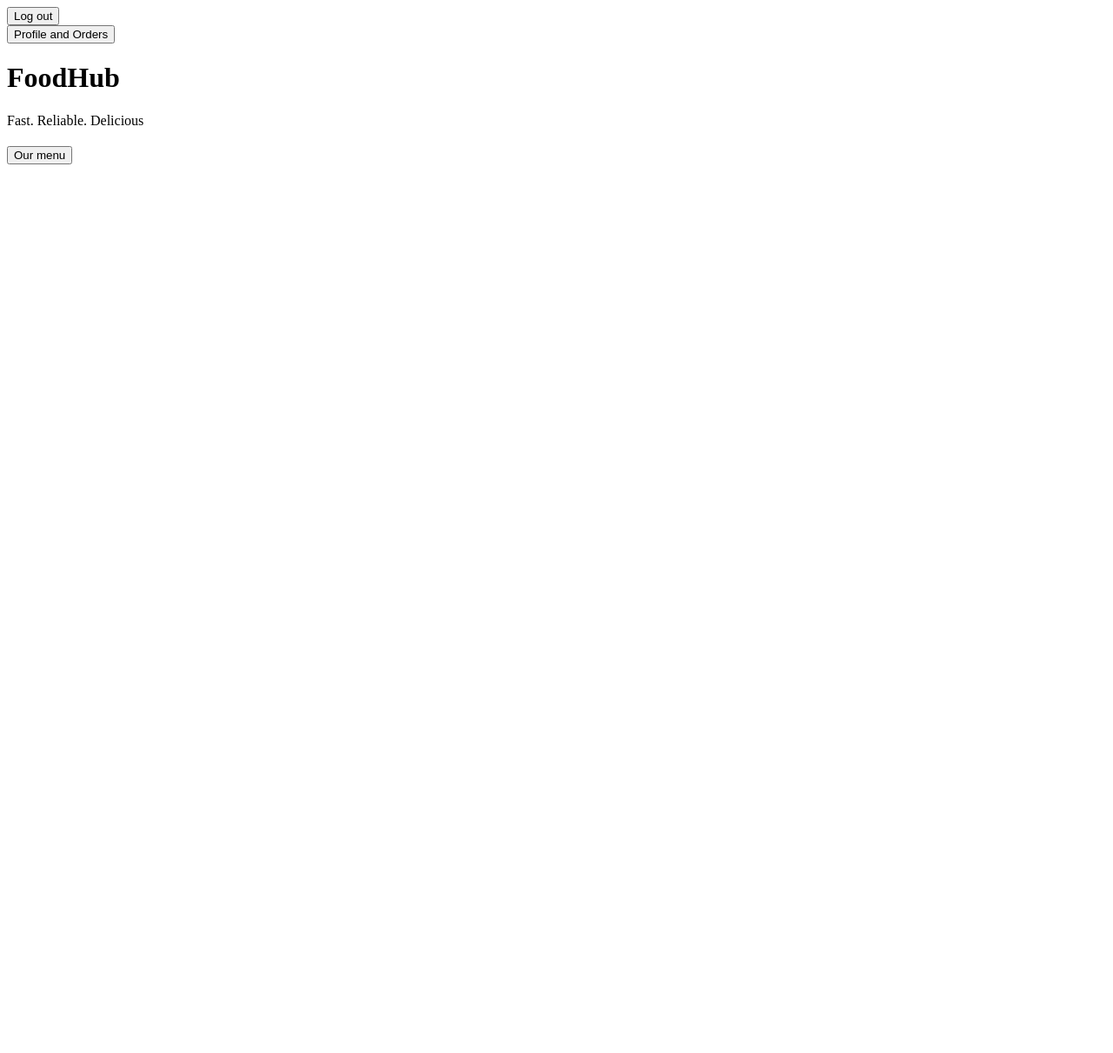
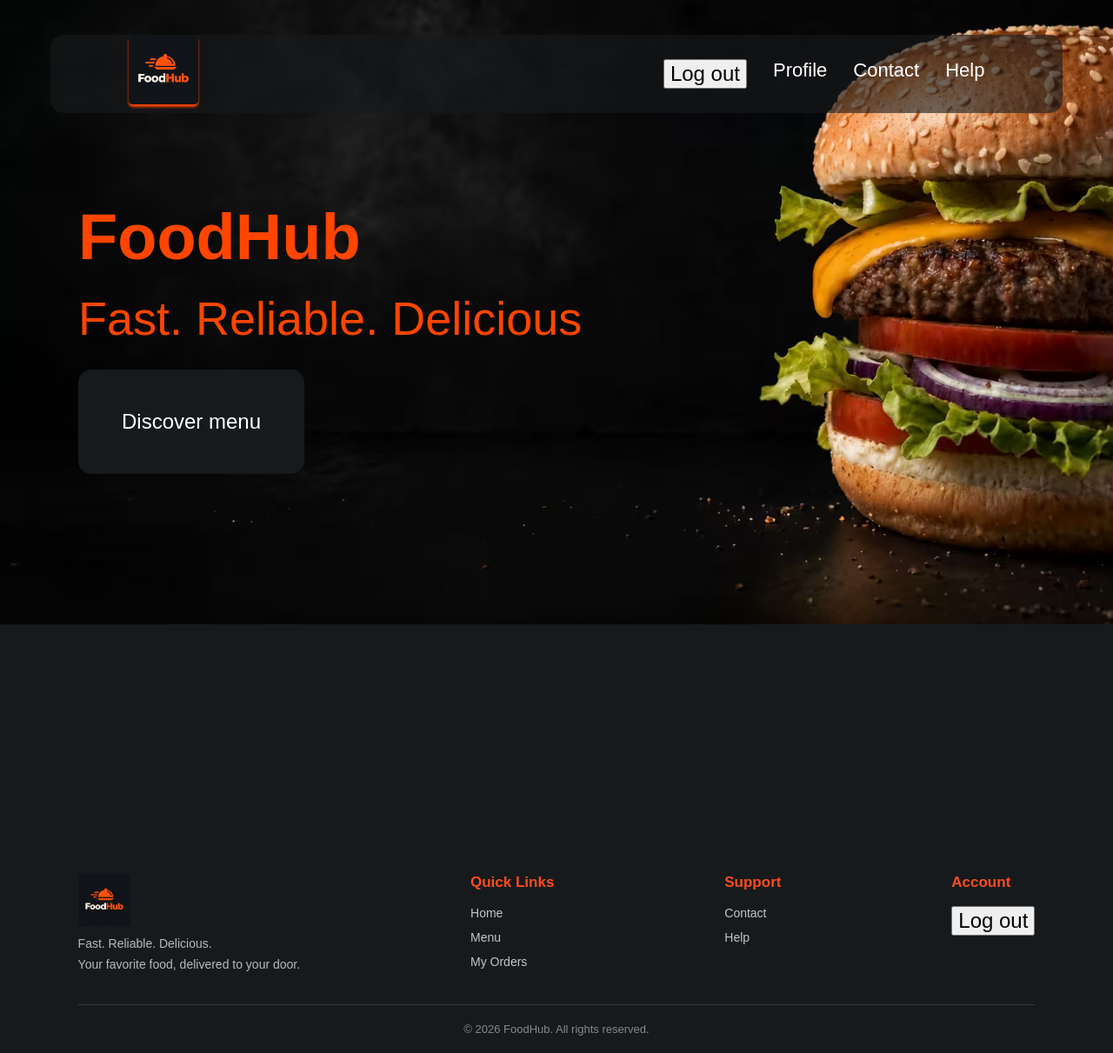
Before and after one commit to Deezer7/FoodHub, a website: page public/indexLoggedIn.html in a window 1280 px wide. Shown: the whole page at 87% size. Before the commit the page ends 800 px from the top, so only its background shows below. Drawn offline with Linux system fonts and the light colour scheme; no server answers; files whose address does not match are found by name; a web font is replaced by a local one.

Commit message:
Finally finished with exams, continuing with css

```diff
--- a/public/indexLoggedIn.html
+++ b/public/indexLoggedIn.html
@@ -4,19 +4,66 @@
     <meta charset="UTF-8" />
     <meta name="viewport" content="width=device-width, initial-scale=1.0" />
     <title>FoodHub</title>
+    <link rel="stylesheet" href="/public/style.css">
+    <link rel="preconnect" href="https://fonts.googleapis.com">
+    <link rel="preconnect" href="https://fonts.gstatic.com" crossorigin>
+    <link href="https://fonts.googleapis.com/css2?family=Montserrat:ital,wght@0,100..900;1,100..900&display=swap" rel="stylesheet">
+    <link href="https://fonts.googleapis.com/css2?family=Asap+Sharp:ital,wght@0,100..900;1,100..900&family=Montserrat:ital,wght@0,100..900;1,100..900&display=swap" rel="stylesheet">
   </head>
   <body>
 
-    <form action="/logOut" method="post"><button type="submit">Log out</button></form>
-    <a href="/my"><button>Profile and Orders</button></a>
-    <h1>FoodHub</h1>
-    <p>Fast. Reliable. Delicious</p>
+
+
+    <header>
+  <div class="hat">
+    <img src="/foto/logoFH.png" alt="logo" width="80px" height="80px" > <div class="links"><form action="/logOut" method="post"><button type="submit">Log out</button></form><a href="/my">Profile</a><a href="/contact">Contact</a><a href="/help">Help</a></div>
+  </div>
+</header>
+
+  <div class="main">
+
+    <h1 class="FoodHub">FoodHub</h1>
+    <p class="slogan">Fast. Reliable. Delicious</p>
 
     <h2 class="greetings"></h2>
 
-    <a href="/menu"><button>Our menu</button></a>
+    <a href="/menu" class="menu"><button>Discover menu</button></a>
 
-
+</div>
     <script src="public/scriptMain.js"></script>
   </body>
+  <footer class="footer">
+    <div class="footer-content">
+
+        <div class="footer-brand">
+            <img src="/foto/logoFH.png" alt="FoodHub logo">
+            <p>Fast. Reliable. Delicious.</p>
+            <p>Your favorite food, delivered to your door.</p>
+        </div>
+
+        <div class="footer-links">
+            <h3>Quick Links</h3>
+            <a href="/">Home</a>
+            <a href="/products">Menu</a>
+            <a href="/myOrders">My Orders</a>
+        </div>
+
+        <div class="footer-links">
+            <h3>Support</h3>
+            <a href="/contact">Contact</a>
+            <a href="/help">Help</a>
+        </div>
+
+        <div class="footer-links">
+            <h3>Account</h3>
+              <form action="/logOut" method="post"><button type="submit">Log out</button></form>
+        </div>
+
+    </div>
+
+    <div class="footer-bottom">
+        <p>&copy; 2026 FoodHub. All rights reserved.</p>
+    </div>
+</footer>
+
 </html>
--- a/public/scriptMenu.js
+++ b/public/scriptMenu.js
@@ -230,8 +230,12 @@ placeOrderBut.addEventListener("click", function(){
 
             }
 
+            if(res.ok){
+
             cart.length = 0
             saveCart()
+            location.reload()
+            }
 
 
         })
--- a/public/style.css
+++ b/public/style.css
@@ -1,9 +1,65 @@
 body {
-    background-image: url(/foto/hero.avif);
+    background-image: url(/foto/hero-1.avif);
     background-size: 100%;
     background-repeat: no-repeat;
     font-family: "Asap sharp", sans-serif;
-    background-color: rgb(23, 23, 24);
+    background-color: #171A1C;
+    margin: 0px;
+
+
+}
+
+a{
+    text-decoration: none;
+    color: white;
+    font-size: 22px;
+    transition: all .3s ease;
+
+}
+
+a:hover{
+    color: orangered;
+    transform: scale(1.1);
+}
+
+header{
+    margin-top: 40px;
+
+
+}
+
+header img{
+
+
+    margin-left: 90px;
+    position: absolute;
+    border-radius: 5px;
+    box-shadow: 0px 3px 3px orangered;
+    margin-bottom: 10px;
+
+
+
+
+}
+
+.hat{
+    display: flex;
+    align-items: center;
+    width:91%;
+    margin: 0 auto;
+    background-color: #171a1c9c;
+    height:90px;
+    border-radius: 15px;
+
+
+}
+.links{
+    display: flex;
+    margin: 0 auto;
+    display: flex;
+    gap: 30px;
+    margin-right: 90px;
+
 }
 
 h1, h2{
@@ -23,8 +79,8 @@ h1, h2{
 
 .main{
     margin-left: 70px;
-    margin-bottom: 120px;
-    margin-top: 70px;
+    margin-bottom: 40px;
+    margin-top: 100px;
 }
 
 .innerWelcome{
@@ -43,7 +99,7 @@ h1, h2{
 .log{
     width: 160px;
     height: 80px;
-    background-color:darkslategrey;
+    background-color:#171A1C;
     color: white;
     transition: all .3s ease;
     border-radius: 15px;
@@ -59,7 +115,7 @@ h1, h2{
 .sign{
     width: 160px;
     height: 80px;
-    background-color:darkslategrey;
+    background-color:#171A1C;
     color: white;
     transition: all .3s ease;
     border-radius: 15px;
@@ -81,6 +137,105 @@ button{
     cursor: pointer;
 }
 
+
+.footer {
+    background-color: #171a1c;
+    color: #f1f1f1;
+    padding: 40px 7% 20px;
+    margin-top: 420px;
+}
+
+.footer-content {
+    display: flex;
+    justify-content: space-between;
+    gap: 40px;
+    flex-wrap: wrap;
+    padding-bottom: 30px;
+}
+
+.footer-brand img {
+    width: 60px;
+    height: 60px;
+    object-fit: contain;
+}
+
+.footer-brand p {
+    color: #b8b8b8;
+    font-size: 14px;
+    margin: 8px 0;
+}
+
+.footer-links {
+    display: flex;
+    flex-direction: column;
+    gap: 12px;
+}
+
+.footer-links h3 {
+    color: #ff4b1f;
+    font-size: 17px;
+    margin: 0 0 5px;
+}
+
+.footer-links a {
+    color: #c5c5c5;
+    text-decoration: none;
+    font-size: 14px;
+    transition: color 0.2s ease;
+}
+
+.footer-links a:hover {
+    color: #ff4b1f;
+}
+
+.footer-bottom {
+    border-top: 1px solid #383838;
+    padding-top: 20px;
+    text-align: center;
+}
+
+.footer-bottom p {
+    color: #888;
+    font-size: 13px;
+    margin: 0;
+}
+
+
+.menu button{
+    width: 260px;
+    height: 120px;
+    background-color:#171A1C;
+    color: white;
+    transition: all .3s ease;
+    border-radius: 15px;
+    border: none;
+    margin-left: 20px;
+}
+
+.menu button:hover{
+    transform: scale(1.1);
+    color: black;
+    background-color: orangered;
+    font-size: 28px;
+}
+
+.greetings {
+    font-size: 34px;
+    color:burlywood;
+    margin-left: 20px;
+}
+
+@media (max-width: 600px) {
+    .footer-content {
+        display: grid;
+        grid-template-columns: 1fr 1fr;
+        gap: 30px 20px;
+    }
+
+    .footer-brand {
+        grid-column: 1 / -1;
+    }
+}
 @media(max-width:740px){
 
     body{
@@ -90,6 +245,62 @@ button{
         font-family: "Asap sharp", sans-serif;
         background-color: rgb(23, 23, 24);
     }
+
+    header{
+    margin-top: 0px;
+
+
+}
+
+    .hat{
+    display: flex;
+    align-items: center;
+    width:90%;
+    margin: 0 auto;
+    background-color: #171a1cb7;
+    height:70px;
+    border-radius: 15px;
+    padding: 10px;
+    padding-left: 25px;
+    padding-right: 25px;
+
+}
+
+.links{
+    display: flex;
+    gap: 0px   ;
+    margin: 0 auto;
+    display: flex;
+    margin-left: 30px;
+}
+
+.hat a{
+
+text-decoration: none;
+    color: white;
+    font-size: 15px;
+    transition: all .3s ease;
+    margin-left: 40px;
+
+}
+
+
+
+header img{
+
+    width: 50px;
+    height: 50px;
+    margin-top: 0px;
+    margin-left: 0px;
+
+    border-radius: 5px;
+    box-shadow: 0px 3px 3px orangered;
+
+
+
+
+
+}
 
     .FoodHub{
     font-size: 54px;
```
Also changed, not shown: public/index.html (+48 -1 lines), foto/hero-1.avif (added), foto/hero.avif (deleted), foto/logoFH.png (added).
